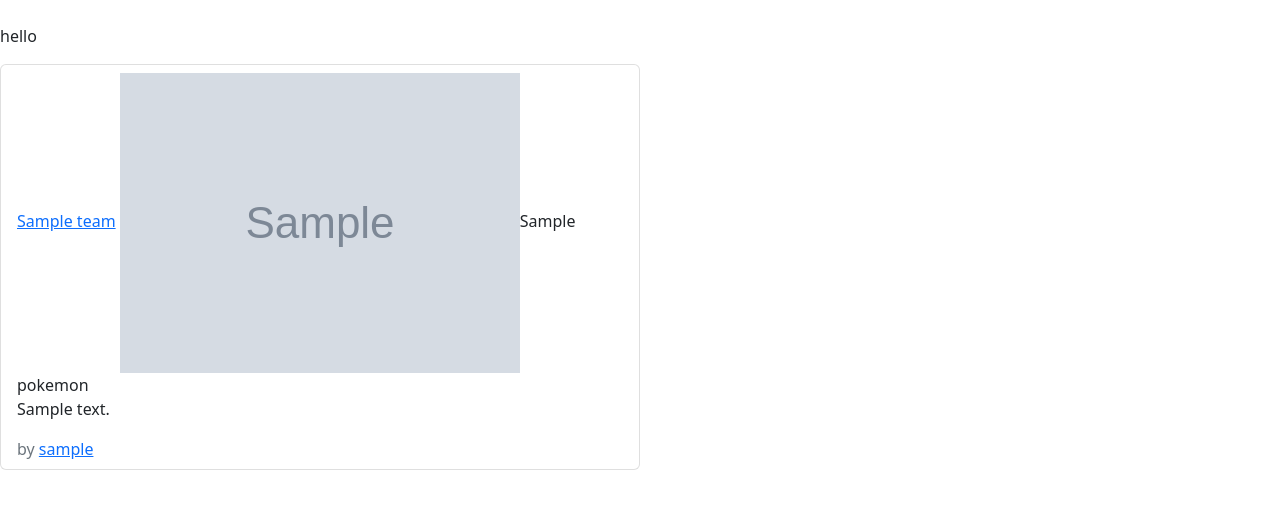
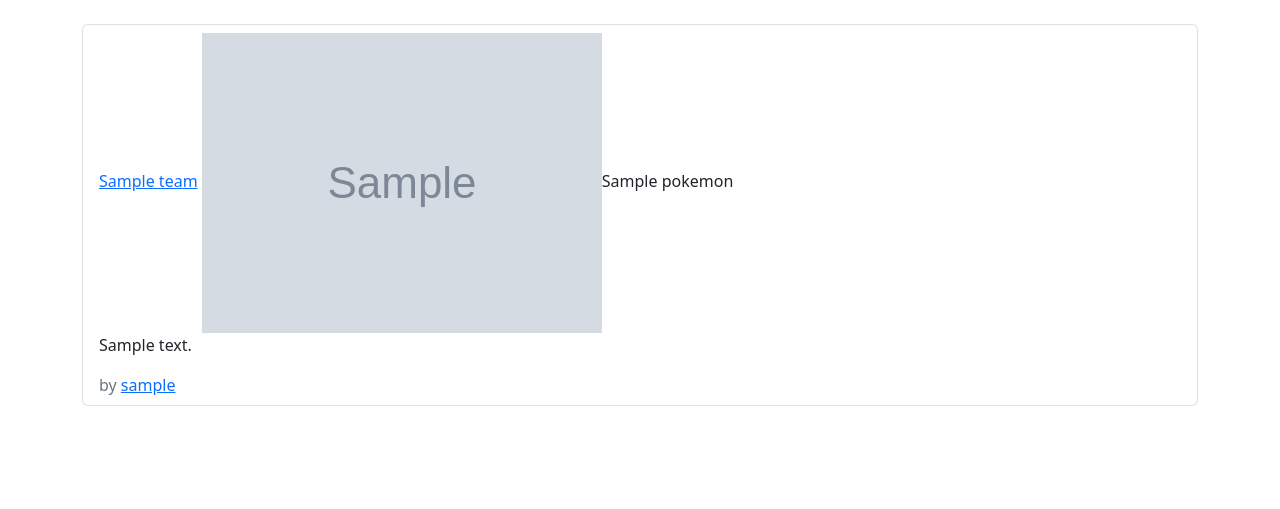
Before and after one commit to geenajackson/pokemon-team-rater, a Flask app: template templates/user/show.html in a window 1280 px wide. Shown: the part 48-557 px from the top of the page. Run offline with Flask 2, Linux system fonts and the light colour scheme; the template is opened without the code that fills it: values that come from a table or form of the project are taken from there, others are empty; tables that the repository leaves empty hold one stand-in row (values such as "Sample post"); grey boxes marked "Sample" are stand-in pictures; some libraries are stand-ins or nearby versions.

Commit message:
edit spacing of team display

```diff
--- a/templates/user/show.html
+++ b/templates/user/show.html
@@ -4,8 +4,7 @@
 
 {% block content %}
 
-<div class="col-sm-6">
-    <p>hello</p>
+<div class="container">
     <ul class="list-group">
 
         {% for team in teams %}
@@ -27,5 +26,6 @@
 
     </ul>
 </div>
+</div>
 
 {% endblock %}
```
